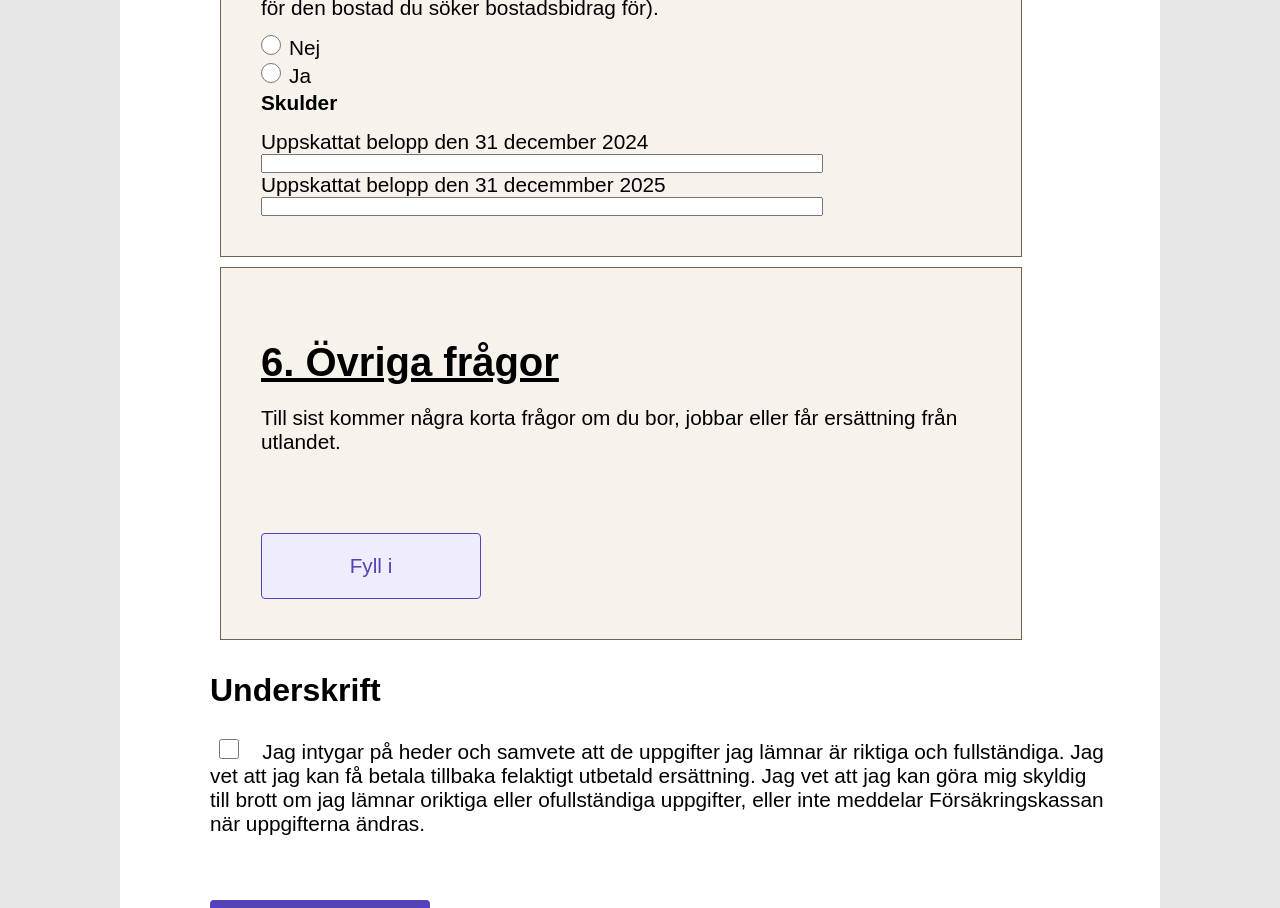
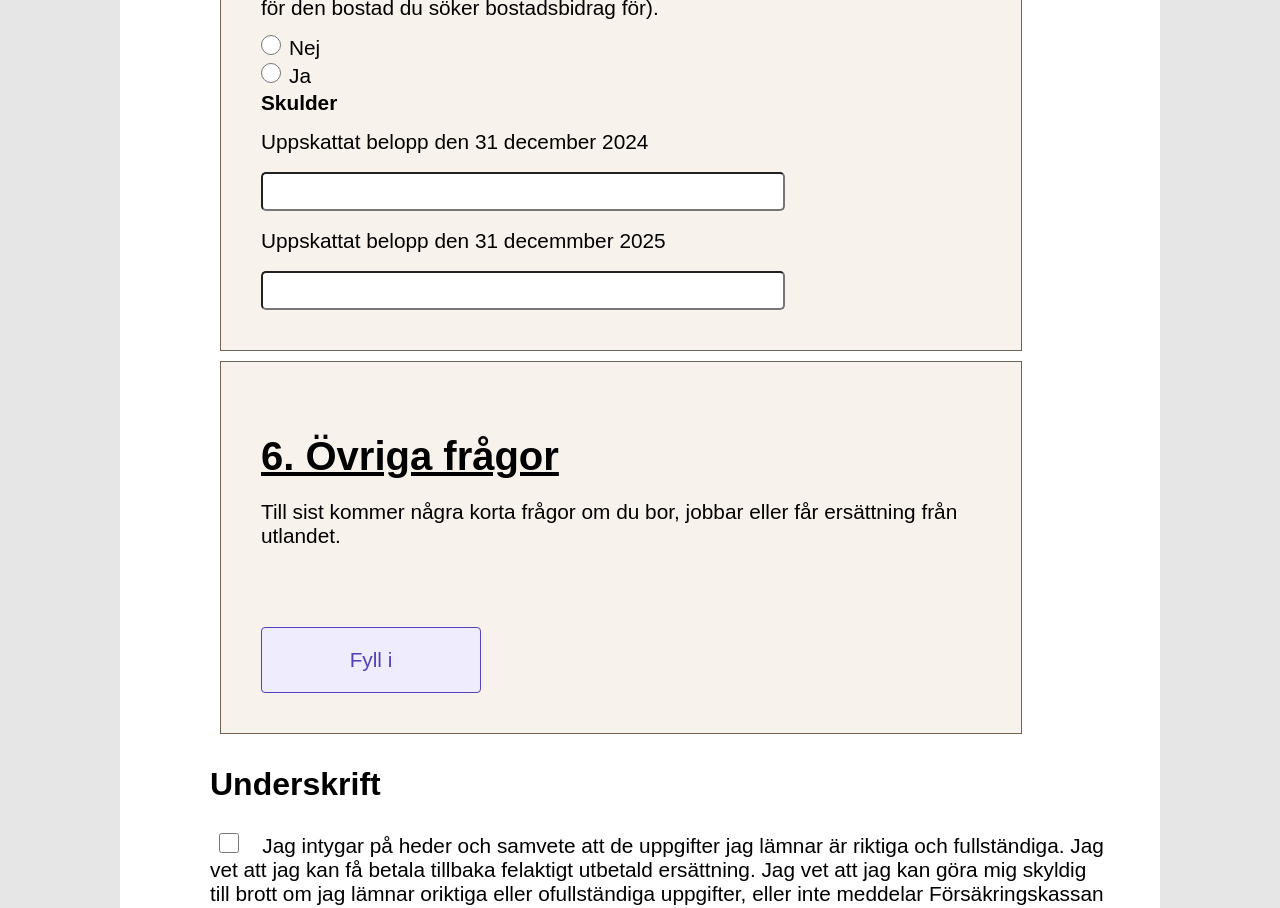
Before and after one commit to CeciliaKembring/fk-form, a Vue app: page /mainForm in a window 1280 px wide. Shown: the part 2920-3828 px from the top of the page. Built offline with nearby package versions, Linux system fonts and the light colour scheme.

Commit message:
input_assets

```diff
--- a/src/components/Assets.vue
+++ b/src/components/Assets.vue
@@ -77,4 +77,18 @@ margin-bottom: 8px;
 label{
     font-size: 1.3em;
 }
+.input_form {
+      display: flex;
+      flex-direction: column;
+}
+
+.input_form input {
+      width: 500px;
+}
+
+input {
+      padding: 10px;
+      border-radius: 5px;
+
+}
 </style>
```
